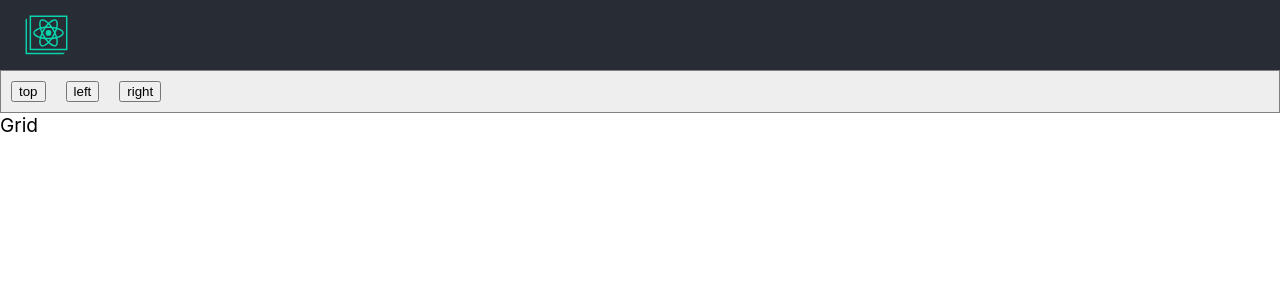
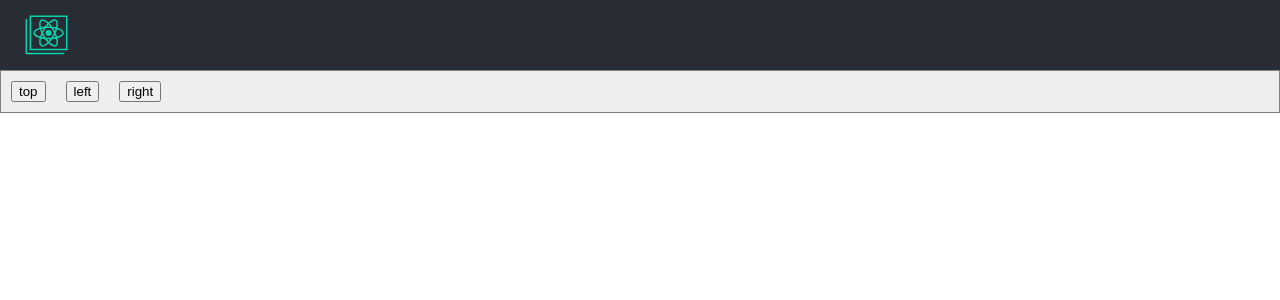
Before and after one commit to NicolasLetellier/isometricks, a React (Create React App) app: page / in a window 1280 px wide. Shown: the top 300 px of the page. Built offline with nearby package versions, Linux system fonts and the light colour scheme.

Commit message:
add basic map builder and distinction Frame/Grid

```diff
--- a/src/editor/Editor.js
+++ b/src/editor/Editor.js
@@ -1,17 +1,23 @@
 
 import React, { useState } from 'react';
 import Toolbar from './Toolbar';
-import Grid from './Grid';
+import Frame from './Frame';
 import './Editor.css';
 
+const fixedGridDimensions = {
+  width: 4,
+  height: 3
+};
+
 function Editor() {
-  // set to null: inactivate the grid
+  // set to null: inactivate the grid events
   const [activeFace, setActiveFace] = useState('left');
+  const [gridDimensionsInCubes, setGridDimensionsInCube] = useState(fixedGridDimensions);
 
   return (
     <div className="Editor">
       <Toolbar setActiveFace={setActiveFace} />
-      <Grid activeFace={activeFace} />
+      <Frame activeFace={activeFace} gridDimensionsInCubes={gridDimensionsInCubes} />
     </div>
   );
 }
--- /dev/null
+++ b/src/editor/Frame.css
@@ -0,0 +1,5 @@
+
+.Frame {
+  height: 100%;
+  background-color: #FFFFFF;
+}
--- /dev/null
+++ b/src/editor/Frame.js
@@ -0,0 +1,19 @@
+
+import React from 'react';
+import Grid from './Grid';
+import { mapBuilder } from './gridUtils';
+import './Frame.css';
+
+
+function Frame({ gridDimensionsInCubes, activeFace }) {
+  const map = mapBuilder(gridDimensionsInCubes.width, gridDimensionsInCubes.height);
+
+  // we must find a way to not re-render Grid when activeFace change...
+  return (
+    <div className="Frame">
+      <Grid map={map} activeface={activeFace} />
+    </div>
+  );
+}
+
+export default Frame;
--- a/src/editor/Grid.css
+++ b/src/editor/Grid.css
@@ -1,5 +1,4 @@
 
 .Grid {
-  height: 100%;
-  background-color: #FFFFFF;
+
 }
--- a/src/editor/Grid.js
+++ b/src/editor/Grid.js
@@ -2,10 +2,10 @@
 import React from 'react';
 import './Grid.css';
 
-function Grid() {
+function Grid({ map, activeFace }) {
   return (
     <div className="Grid">
-      Grid
+
     </div>
   );
 }
--- /dev/null
+++ b/src/editor/gridUtils.js
@@ -0,0 +1,31 @@
+
+function orientation(x, y) {
+  // This rule works because we decided to start grid
+  // at 0,0 with a left triangle.
+  // Using % as we won't have negative coordinates.
+  return (x % 2 === y % 2) ? 'left' : 'right';
+}
+
+function triangleBuilder(x, y) {
+  let triangle = {
+    orientation: orientation(x, y)
+  };
+  return triangle;
+}
+
+function mapBuilder(gridWidthInCubes, gridHeightInCubes) {
+  const gridWidthInTriangles = gridWidthInCubes * 2; // always even
+  const gridHeightInTriangles = gridHeightInCubes * 2 + 1; // always odd
+
+  const map = [];
+
+  for (let x = 0; x < gridWidthInTriangles; x++) {
+    map[x] = [];
+    for (let y = 0; y < gridHeightInTriangles; y++) {
+      map[x][y] = triangleBuilder(x, y);
+    }
+  }
+  return map;
+}
+
+export { mapBuilder };
```
